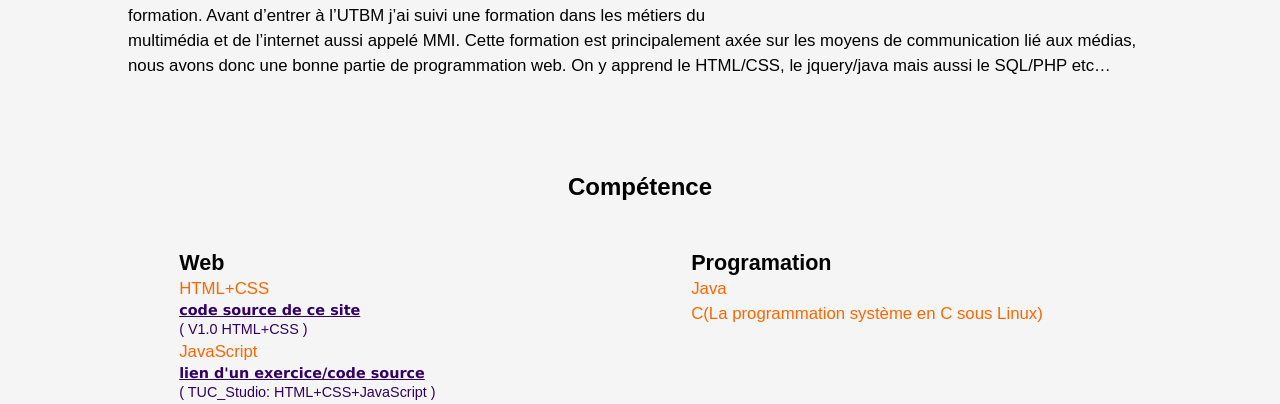
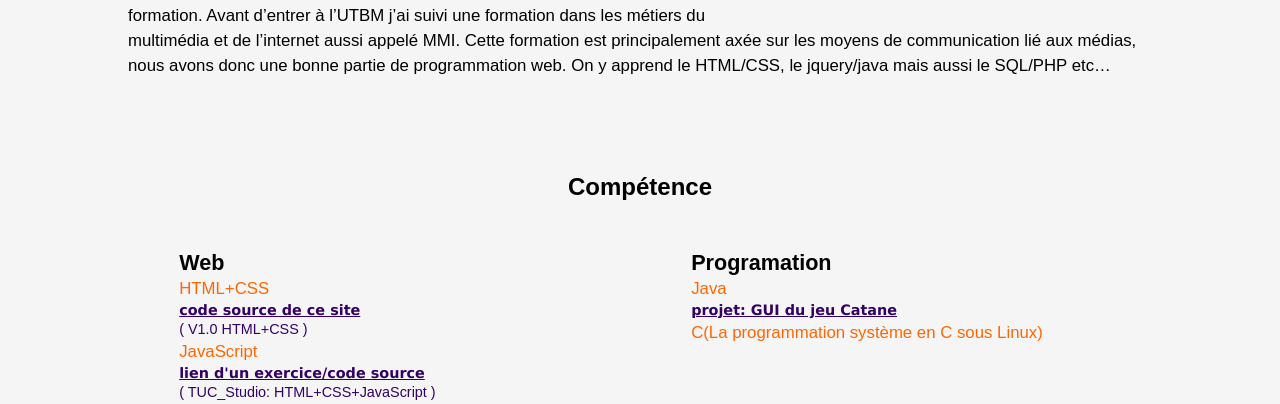
Before and after one commit to Nechadil/siteweb_perso, a plain HTML site: page index.html in a window 1280 px wide. Shown: the part 465-869 px from the top of the page. Drawn offline with Linux system fonts and the light colour scheme.

Commit message:
GUI_Catane

```diff
--- a/index.html
+++ b/index.html
@@ -61,7 +61,11 @@
             <div class="block1">
             	<h2>Programation</h2>
                 <ul>
-                	<li>Java</li>
+                	<li>Java
+                        <ul>
+                            <li><a href="download/CataneGUI.rar">projet: GUI du jeu Catane</a></li>
+                        </ul>
+                    </li>
                     <li>C(La programmation système en C sous Linux)</li>
                 </ul>
             </div>
```
Also changed, not shown: 1 other file.
